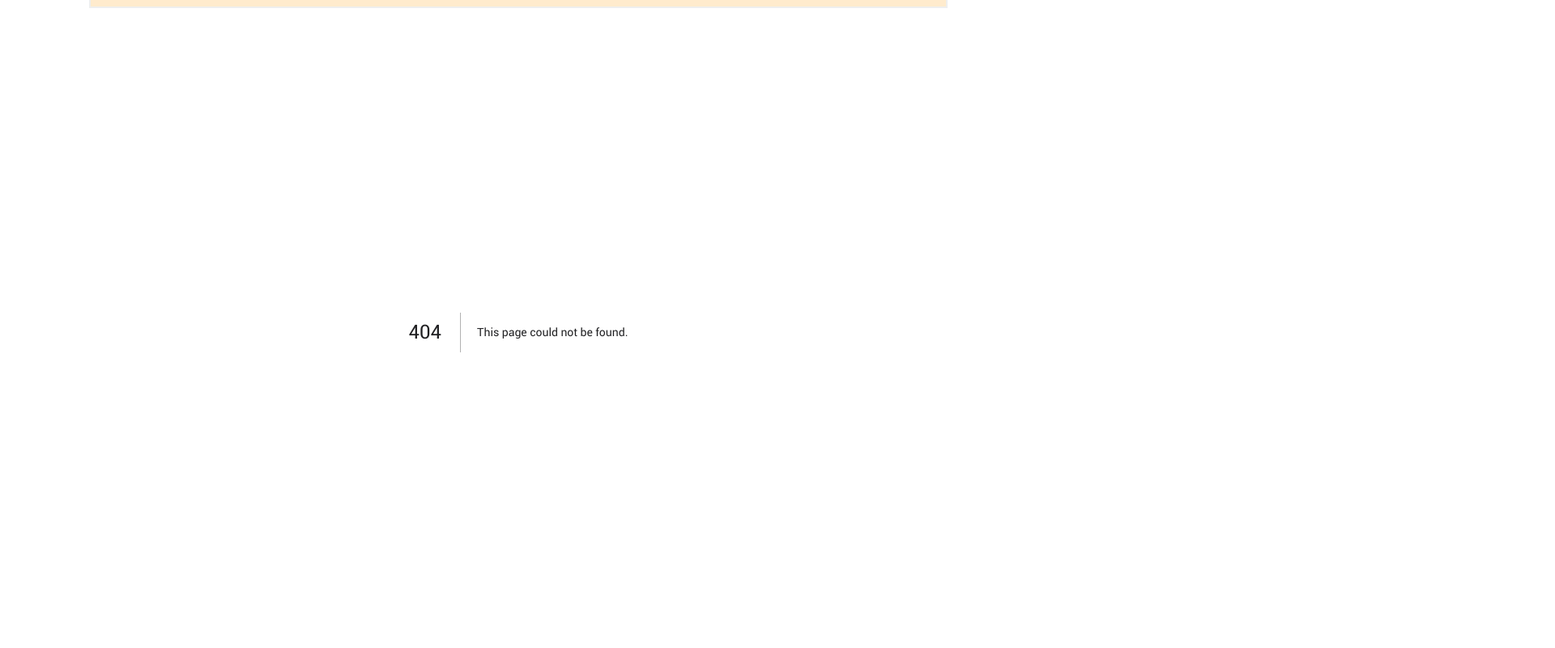
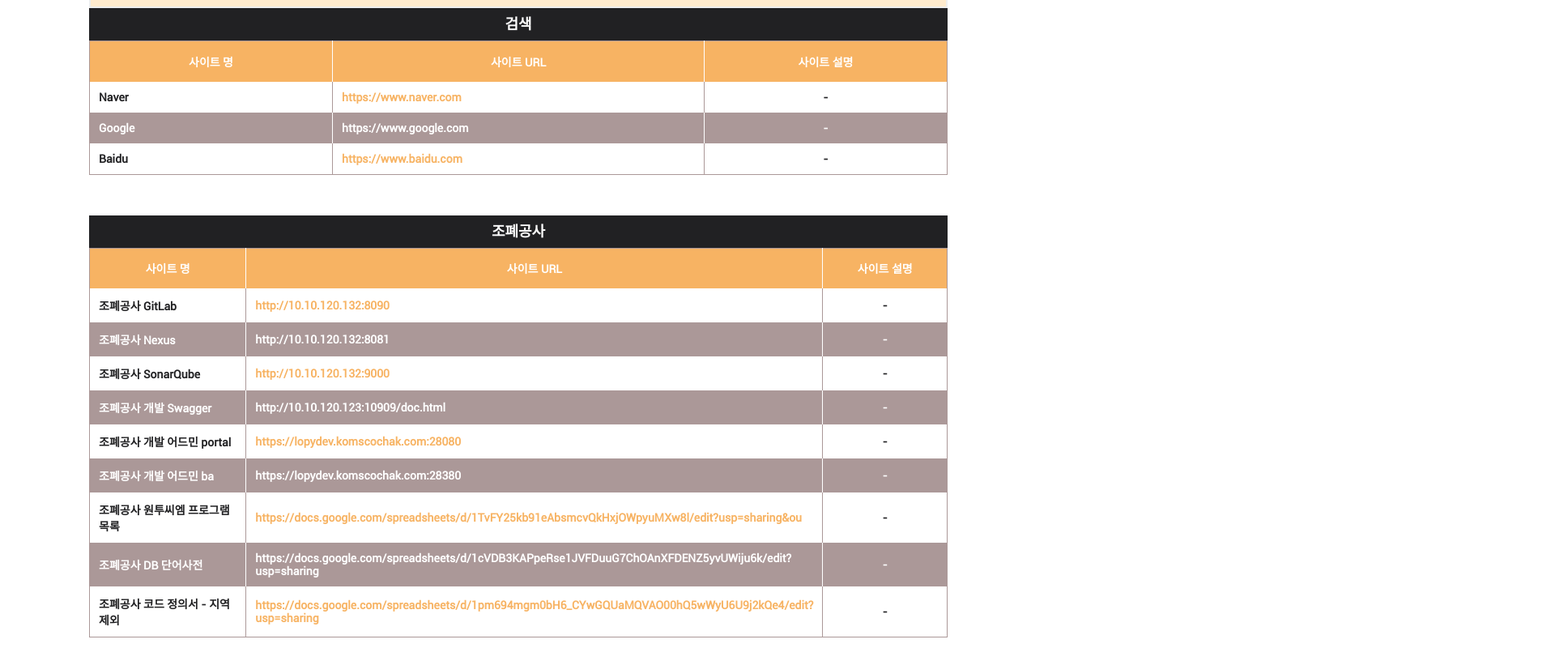
Before and after one commit to khwoo/yujingxue, a Next.js app: page /site in a window 1280 px wide. Before the commit this address had no page. Shown: the part 40-840 px from the top of the page at 81% size, 1920 px wide, since content can reach past the window. Built offline with nearby package versions, Linux system fonts and the light colour scheme; a web font is replaced by a local one.

Commit message:
사이트 추가

```diff
--- /dev/null
+++ b/pages/site/index.tsx
@@ -0,0 +1,89 @@
+import indexStyle from "@styles/index.module.scss"
+import styled from "styled-components"
+import siteInfo from "../../utils/siteInfo.json"
+import "swiper/css"
+import "swiper/css/navigation"
+import "swiper/css/pagination"
+import React from "react"
+
+export default function Home() {
+
+    function siteClickAction(siteUrl: string) {
+        window.open(siteUrl)
+    }
+
+    return (
+        <div className={indexStyle.container}>
+            <IndexHeader>
+                <div className={indexStyle.menu}>
+                    {
+                        siteInfo.map((item, index) => {
+                            return (
+                                <React.Fragment key={index}>
+                                    <div className={indexStyle.categoryContainer}>
+                                        <div className={indexStyle.categoryNm}>
+                                            {item.categoryNm}
+                                        </div>
+
+                                        <table>
+                                            <tbody>
+                                            <tr>
+                                                <th style={{width: "300px"}}>
+                                                    사이트 명
+                                                </th>
+                                                <th>
+                                                    사이트 URL
+                                                </th>
+                                                <th style={{width: "300px"}}>
+                                                    사이트 설명
+                                                </th>
+                                            </tr>
+                                            {
+                                                item.sites.length > 0 ? item.sites.map((childItem, childIndex) => {
+                                                        return (
+                                                            <React.Fragment key={childIndex}>
+                                                                <tr className={indexStyle.data_tr}>
+                                                                    <td>
+                                                                        <div onClick={siteClickAction.bind(this, childItem.siteUrl)}>{childItem.siteNm}</div>
+                                                                    </td>
+                                                                    <td>
+                                                                        <div onClick={siteClickAction.bind(this, childItem.siteUrl)} className={indexStyle.siteUrl}>{childItem.siteUrl}</div>
+                                                                    </td>
+                                                                    <td style={{textAlign: "center"}}>
+                                                                        {childItem.siteDesc}
+                                                                    </td>
+                                                                </tr>
+                                                            </React.Fragment>
+                                                        )
+                                                    })
+                                                    : <tr><td style={{textAlign:"center", fontWeight: "500"}} colSpan={3}>없음</td></tr>
+                                            }
+                                            </tbody>
+                                        </table>
+                                    </div>
+                                </React.Fragment>
+                            )
+                        })
+                    }
+                </div>
+            </IndexHeader>
+        </div>
+    )
+}
+
+
+
+
+const IndexHeader = styled.div`
+  height: 85px;
+
+  :before {
+    content: '';
+    width: 1000%;
+    position: absolute;
+    height: 1px;
+    background-color: blanchedalmond;
+    top: 0;
+    left: -500%;
+  }
+`
--- a/utils/siteInfo.json
+++ b/utils/siteInfo.json
@@ -13,7 +13,7 @@
         "siteDesc": "-"
       },
       {
-        "siteNm": "BaiDu",
+        "siteNm": "Baidu",
         "siteUrl": "https://www.baidu.com",
         "siteDesc": "-"
       }
@@ -21,6 +21,9 @@
   },
   {
     "categoryNm": "조폐공사",
+    "doc": [
+
+    ],
     "sites": [
       {
         "siteNm": "조폐공사 GitLab",
@@ -51,6 +54,21 @@
         "siteNm": "조폐공사 개발 어드민 ba",
         "siteUrl": "https://lopydev.komscochak.com:28380",
         "siteDesc": "-"
+      },
+      {
+        "siteNm": "조폐공사 원투씨엠 프로그램 목록",
+        "siteUrl": "https://docs.google.com/spreadsheets/d/1TvFY25kb91eAbsmcvQkHxjOWpyuMXw8l/edit?usp=sharing&ou",
+        "siteDesc": "-"
+      },
+      {
+        "siteNm": "조폐공사 DB 단어사전",
+        "siteUrl": "https://docs.google.com/spreadsheets/d/1cVDB3KAPpeRse1JVFDuuG7ChOAnXFDENZ5yvUWiju6k/edit?usp=sharing",
+        "siteDesc": "-"
+      },
+      {
+        "siteNm": "조폐공사 코드 정의서 - 지역제외",
+        "siteUrl": "https://docs.google.com/spreadsheets/d/1pm694mgm0bH6_CYwGQUaMQVAO00hQ5wWyU6U9j2kQe4/edit?usp=sharing",
+        "siteDesc": "-"
       }
     ]
   }
```
